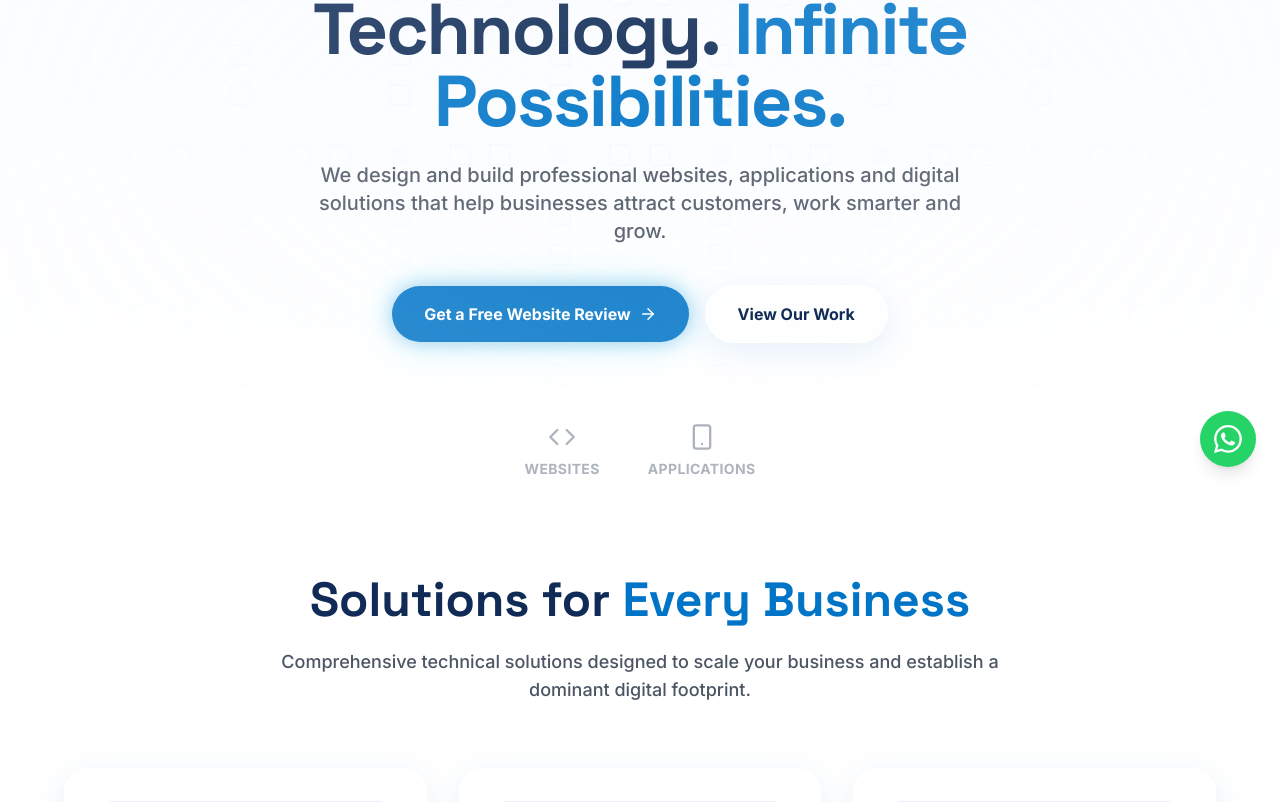
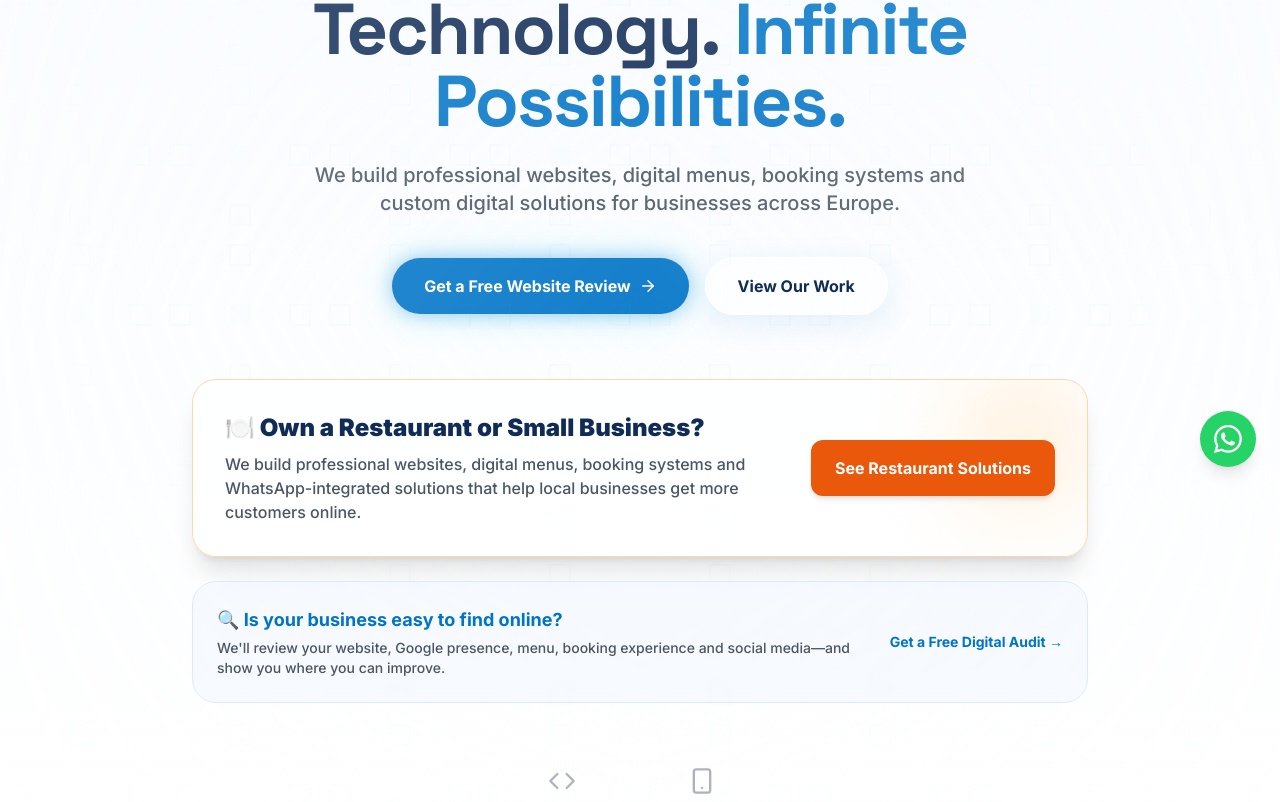
Before and after one commit to ysmjone-max/ysmtechnologies, a Next.js app: page / in a window 1280 px wide. Shown: the part 309-1111 px from the top of the page. Built offline with nearby package versions, Linux system fonts and the light colour scheme.

Commit message:
feat: add restaurant banner and digital audit magnet to hero

```diff
--- a/components/Hero.tsx
+++ b/components/Hero.tsx
@@ -43,6 +43,41 @@ export default function Hero() {
                 {t('hero.viewWork')}
               </a>
             </div>
+
+            {/* Restaurant Solutions Banner */}
+            <div className="mt-12 md:mt-16 bg-white/70 backdrop-blur-md border border-orange-200 p-6 md:p-8 rounded-3xl text-left shadow-xl hover:shadow-2xl transition-all group flex flex-col md:flex-row items-center gap-6 relative overflow-hidden">
+              <div className="absolute top-0 right-0 w-32 h-32 bg-orange-100 rounded-full blur-[50px] -z-10 group-hover:bg-orange-200 transition-colors"></div>
+
+              <div className="flex-1">
+                <h3 className="text-xl md:text-2xl font-black text-foreground mb-2 flex items-center gap-2">
+                  🍽️ {t('hero.restaurantBannerTitle')}
+                </h3>
+                <p className="text-gray-600 font-medium text-sm md:text-base leading-relaxed max-w-xl">
+                  {t('hero.restaurantBannerDesc')}
+                </p>
+              </div>
+
+              <div className="w-full md:w-auto">
+                <a href="/restaurants" className="block w-full md:w-auto text-center px-6 py-4 bg-orange-600 text-white font-bold rounded-xl hover:bg-orange-700 transition-colors whitespace-nowrap shadow-md">
+                  {t('hero.restaurantBannerBtn')}
+                </a>
+              </div>
+            </div>
+
+            {/* Free Audit Magnet */}
+            <div className="mt-6 bg-blue-50/50 backdrop-blur-sm border border-blue-100 p-6 rounded-3xl text-left flex flex-col md:flex-row items-center gap-6">
+              <div className="flex-1">
+                <h3 className="text-lg font-bold text-primary mb-1">
+                  🔍 {t('hero.auditTitle')}
+                </h3>
+                <p className="text-gray-600 text-sm font-medium">
+                  {t('hero.auditDesc')}
+                </p>
+              </div>
+              <a href="#contact" className="text-primary font-bold hover:underline whitespace-nowrap flex items-center gap-1 text-sm">
+                {t('hero.auditBtn')}
+              </a>
+            </div>
           </motion.div>
 
           {/* Floating tech badges */}
@@ -50,7 +85,7 @@ export default function Hero() {
             initial={{ opacity: 0 }}
             animate={{ opacity: 1 }}
             transition={{ delay: 0.8, duration: 1 }}
-            className="mt-12 md:mt-20 flex justify-center gap-8 md:gap-12 text-gray-400"
+            className="mt-12 md:mt-16 pb-12 flex justify-center gap-8 md:gap-12 text-gray-400"
           >
             <div className="flex flex-col items-center gap-2 hover:text-primary transition-colors cursor-default">
               <Code size={28} />
--- a/context/translations.ts
+++ b/context/translations.ts
@@ -12,11 +12,17 @@ export const translations: Record<string, any> = {
       title1: "Your Vision. ",
       title2: "Our Technology. ",
       title3: "Infinite Possibilities.",
-      subtitle: "We design and build professional websites, applications and digital solutions that help businesses attract customers, work smarter and grow.",
+      subtitle: "We build professional websites, digital menus, booking systems and custom digital solutions for businesses across Europe.",
       viewWork: "View Our Work",
       letsTalk: "Get a Free Website Review",
       webDev: "WEBSITES",
-      androidApps: "APPLICATIONS"
+      androidApps: "APPLICATIONS",
+      restaurantBannerTitle: "Own a Restaurant or Small Business?",
+      restaurantBannerDesc: "We build professional websites, digital menus, booking systems and WhatsApp-integrated solutions that help local businesses get more customers online.",
+      restaurantBannerBtn: "See Restaurant Solutions",
+      auditTitle: "Is your business easy to find online?",
+      auditDesc: "We'll review your website, Google presence, menu, booking experience and social media—and show you where you can improve.",
+      auditBtn: "Get a Free Digital Audit →"
     },
     about: {
       title1: "Engineering Digital ",
```
